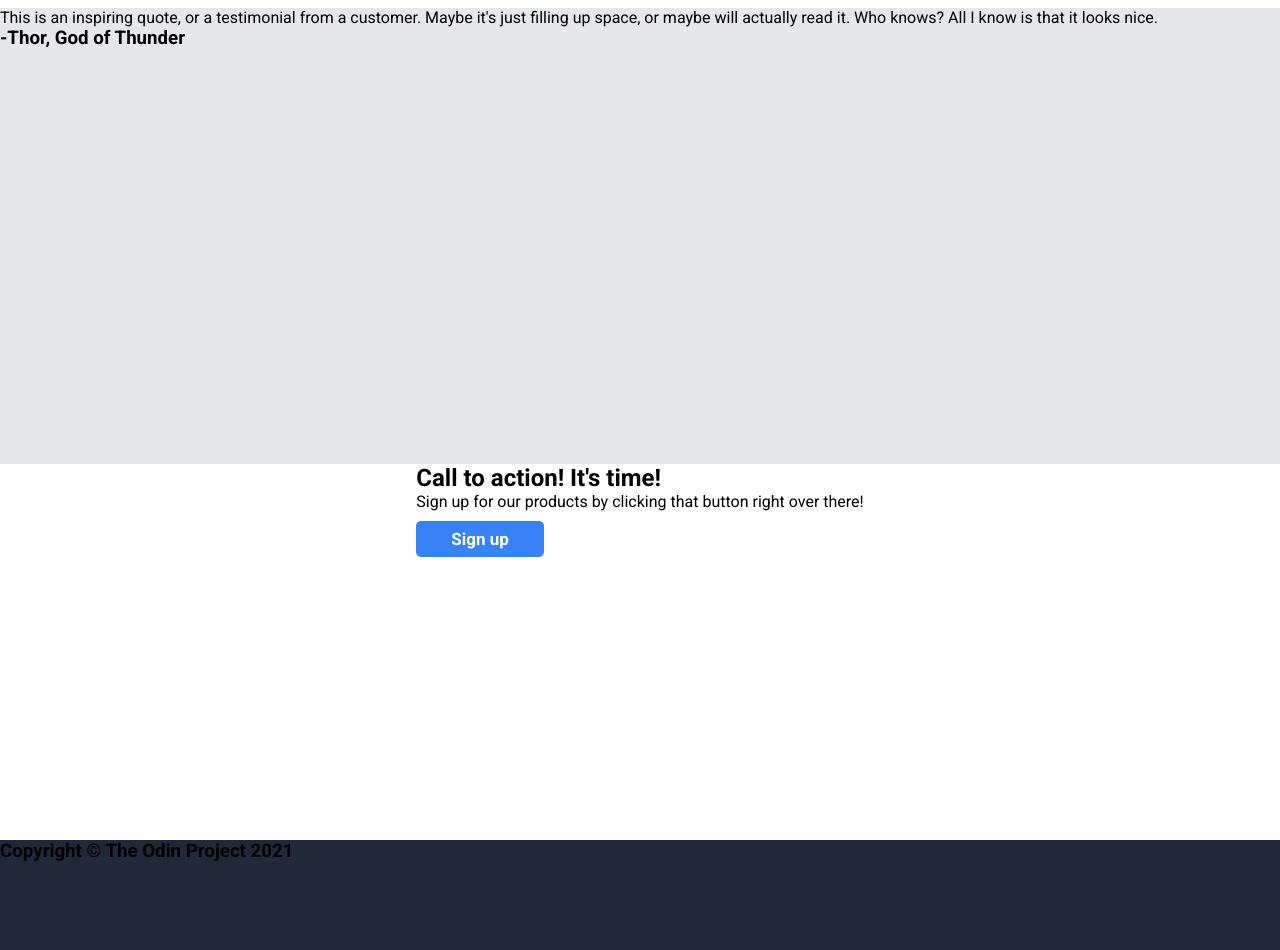
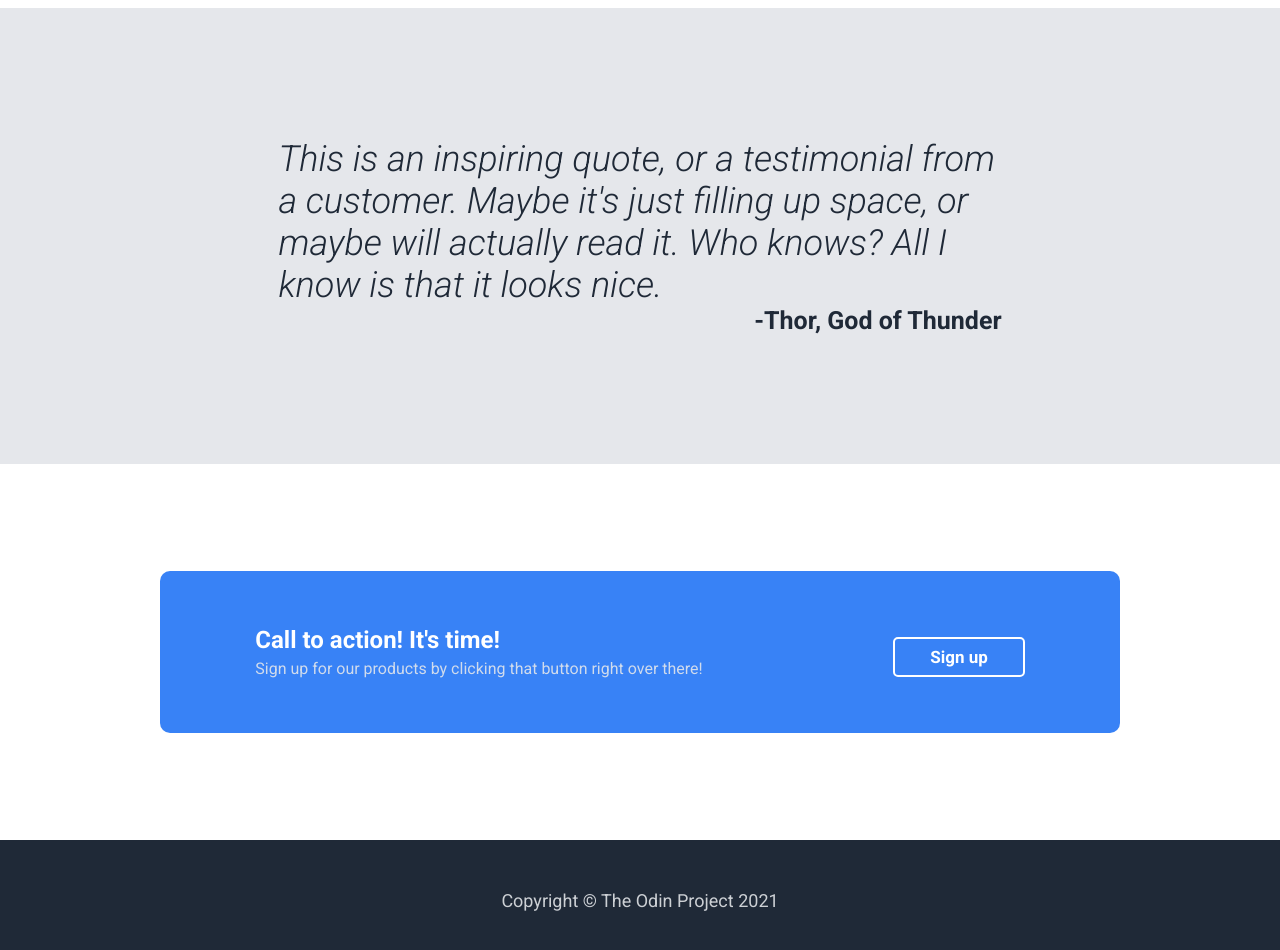
Before and after one commit to guilhermenakazato/landing-page, a plain HTML site: page index.html in a window 1280 px wide. Shown: the part 1060-2010 px from the top of the page. Drawn offline with Linux system fonts and the light colour scheme.

Commit message:
[STYLE] Finishing the rest of the initial styles

```diff
--- a/index.html
+++ b/index.html
@@ -9,7 +9,7 @@
     <link rel="preconnect" href="https://fonts.googleapis.com" />
     <link rel="preconnect" href="https://fonts.gstatic.com" crossorigin />
     <link
-      href="https://fonts.googleapis.com/css2?family=Roboto:wght@400;700;900&display=swap"
+      href="https://fonts.googleapis.com/css2?family=Roboto:ital,wght@0,400;0,700;0,900;1,300&display=swap"
       rel="stylesheet"
     />
   </head>
@@ -66,14 +66,17 @@
         </div>
       </section>
       <section id="quote">
+        <div id="quote-box">
           <blockquote>
             This is an inspiring quote, or a testimonial from a customer. Maybe
-          it's just filling up space, or maybe will actually read it. Who knows?
-          All I know is that it looks nice.
+            it's just filling up space, or maybe will actually read it. Who
+            knows? All I know is that it looks nice.
           </blockquote>
           <h3>-Thor, God of Thunder</h3>
+        </div>
       </section>
       <section id="signup-motivation">
+        <div id="signup-box">
           <div>
             <h2>Call to action! It's time!</h2>
             <p>
@@ -81,6 +84,7 @@
             </p>
           </div>
           <button>Sign up</button>
+        </div>
       </section>
     </div>
     <footer>
--- a/style.css
+++ b/style.css
@@ -3,6 +3,12 @@
   padding: 0;
   margin: 0;
   font-family: 'Roboto', sans-serif;
+}
+
+h3 {
+  font-weight: 300;
+  font-size: 18px;
+  color: #e5e7ebe0;
 }
 
 header {
@@ -11,6 +17,11 @@ header {
 
 footer {
   height: 15vh;
+  display: flex;
+  flex-direction: column;
+  justify-content: center;
+  align-items: center;
+  color: white;
 }
 
 header, footer, body {
@@ -50,6 +61,7 @@ button {
   border-radius: 5px;
   font-size: 17px;
   font-weight: bold;
+  cursor: pointer;
 }
 
 img {
@@ -113,14 +125,46 @@ section#photos {
   height: 63vh;
 }
 
+blockquote {
+  font-size: 36px;
+  font-weight: 300;
+  font-style: italic;
+  color: #1f2937;
+}
+
 section#quote {
   width: 100%;
   height: 57vh;
   background-color: #e5e7eb;
+  position: relative;
+}
+
+#quote-box {
+  width: 56.5%;
+  display: flex;
+  flex-direction: column;
+  align-items: center;
+  justify-content: center;
+  position: absolute;
+  top: 50%;
+  left: 50%;
+  transform: translate(-50%, -50%);
+}
+
+section#quote h3 {
+  font-size: 25px;
+  font-weight: 700;
+  color: #1f2937;
+  align-self: flex-end;
 }
 
 section#signup-motivation {
   height: 47vh;
+  width: 100%;
+  display: flex;
+  flex-direction: column;
+  align-items: center;
+  justify-content: center;
 }
 
 div#main-content h1 {
@@ -136,3 +180,24 @@ div#main-content h1 {
   align-items: flex-start;
   gap: 2%;
 }
+
+#signup-box {
+  background-color: #3882f6;
+  width: 75%;
+  height: 43%;
+  border-radius: 10px;
+  display: flex;
+  flex-direction: row;
+  justify-content: space-around;
+  align-items: center;
+  color: white;
+}
+
+#signup-box p {
+  margin-top: 5px;
+  color: #e5e7ebe0;
+}
+
+#signup-box button {
+  border: 2px solid white;
+}
```
Lines whose indentation alone changed are shown as unchanged.
